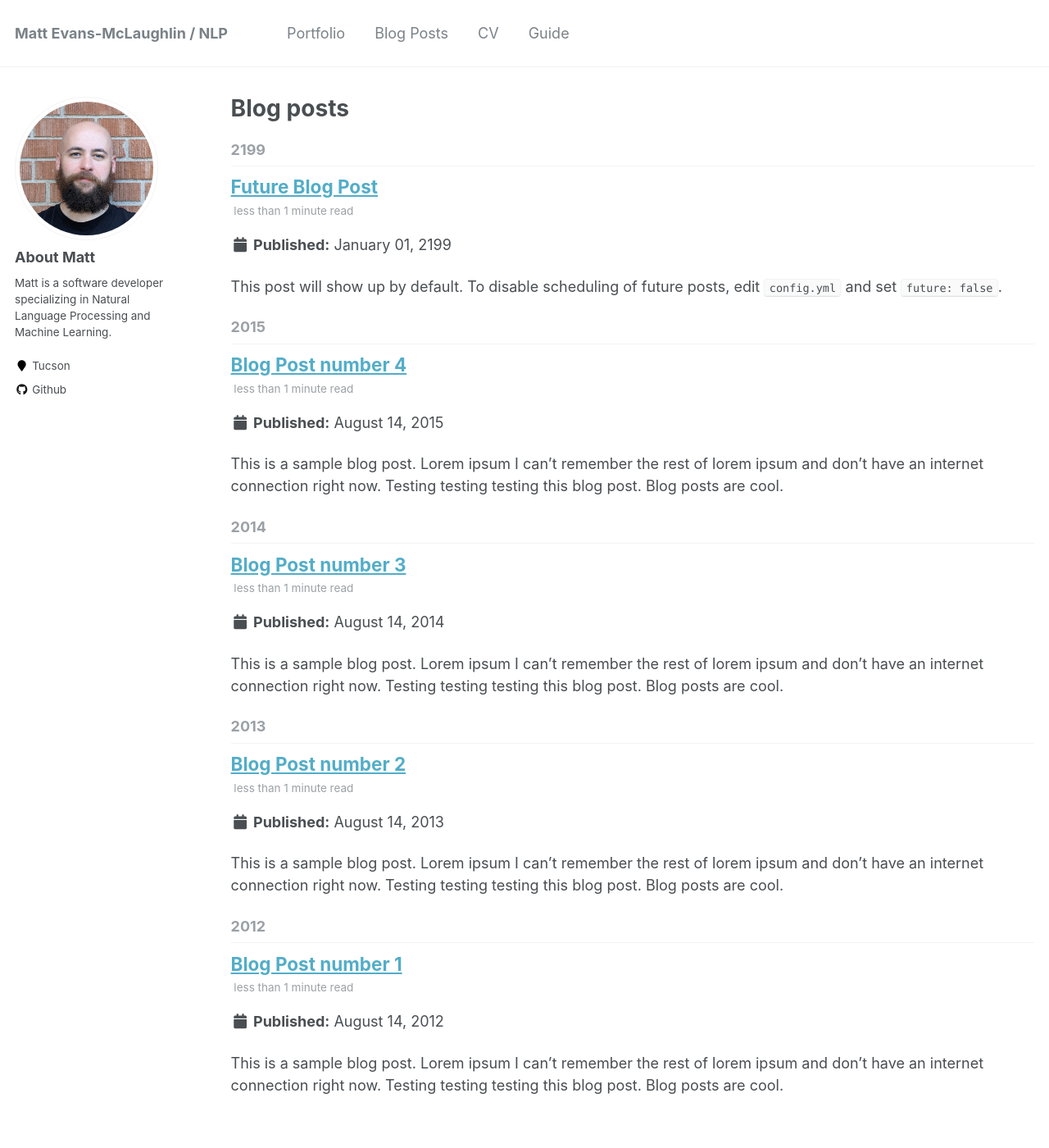
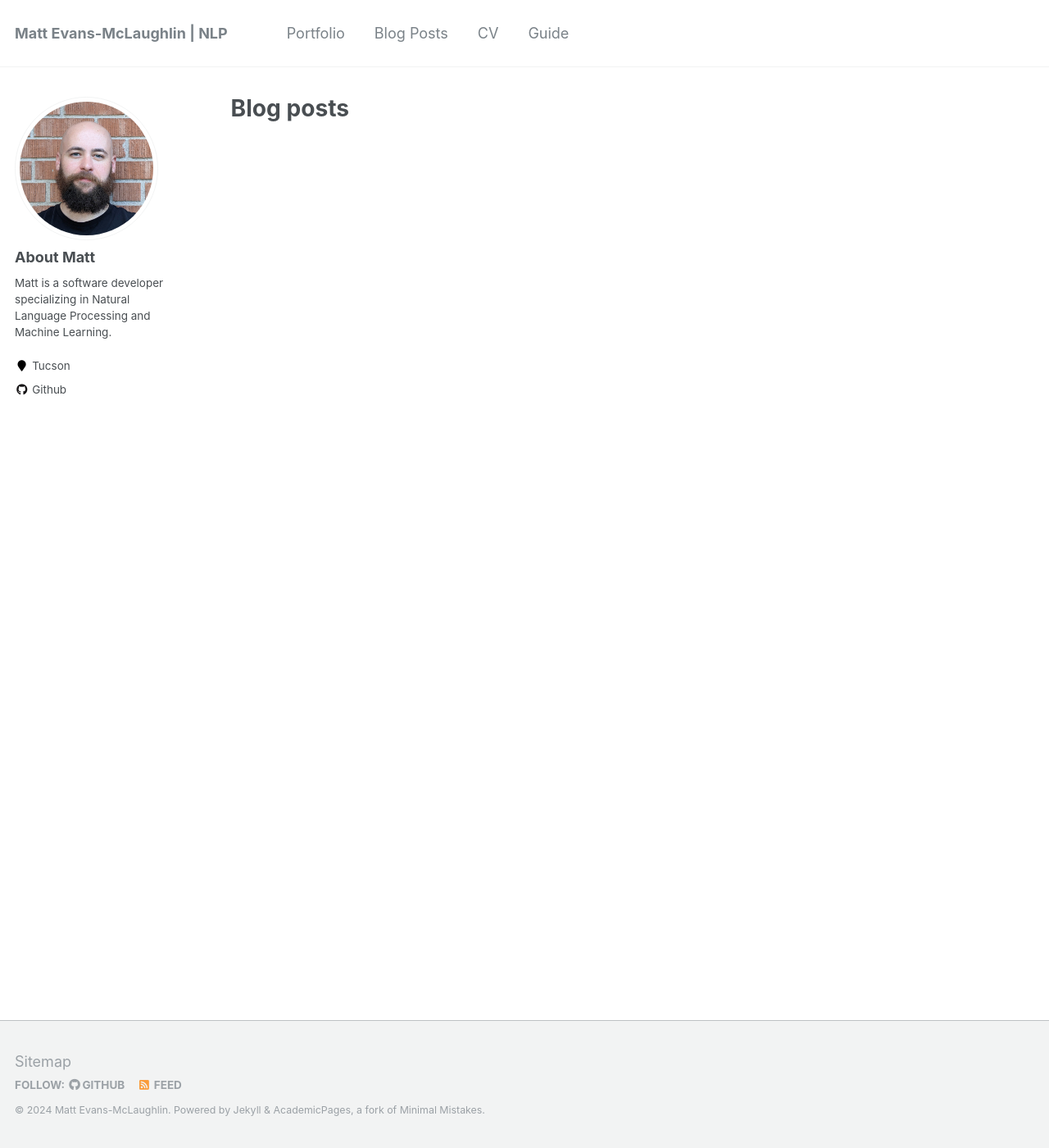
Before and after one commit to mc-wut/mc-wut.github.io, a Jekyll site: the page built from _pages/year-archive.html, in a window 1280 px wide and 1400 px high. Shown: the whole window at 82% size. Built offline with Jekyll 4.4.1, drawn with Linux system fonts in a browser that asks for light colours.

Commit message:
- removes Blog Posts page

```diff
--- a/_config.yml
+++ b/_config.yml
@@ -7,7 +7,7 @@
 
 # Site Settings
 locale                   : "en-US"
-title                    : "Matt Evans-McLaughlin / NLP"
+title                    : "Matt Evans-McLaughlin | NLP"
 title_separator          : "-"
 name                     : &name "Matt Evans-McLaughlin"
 description              : &description "NLP Professional and Human Language Technology MS student"
--- a/_posts/2012-08-14-blog-post-1.md
+++ /dev/null
@@ -1,20 +0,0 @@
----
-title: 'Blog Post number 1'
-date: 2012-08-14
-permalink: /posts/2012/08/blog-post-1/
-tags:
-  - cool posts
-  - category1
-  - category2
----
-
-This is a sample blog post. Lorem ipsum I can't remember the rest of lorem ipsum and don't have an internet connection right now. Testing testing testing this blog post. Blog posts are cool.
-
-Headings are cool
-======
-
-You can have many headings
-======
-
-Aren't headings cool?
-------
--- a/_posts/2013-08-14-blog-post-2.md
+++ /dev/null
@@ -1,20 +0,0 @@
----
-title: 'Blog Post number 2'
-date: 2013-08-14
-permalink: /posts/2013/08/blog-post-2/
-tags:
-  - cool posts
-  - category1
-  - category2
----
-
-This is a sample blog post. Lorem ipsum I can't remember the rest of lorem ipsum and don't have an internet connection right now. Testing testing testing this blog post. Blog posts are cool.
-
-Headings are cool
-======
-
-You can have many headings
-======
-
-Aren't headings cool?
-------
--- a/_posts/2014-08-14-blog-post-3.md
+++ /dev/null
@@ -1,20 +0,0 @@
----
-title: 'Blog Post number 3'
-date: 2014-08-14
-permalink: /posts/2014/08/blog-post-3/
-tags:
-  - cool posts
-  - category1
-  - category2
----
-
-This is a sample blog post. Lorem ipsum I can't remember the rest of lorem ipsum and don't have an internet connection right now. Testing testing testing this blog post. Blog posts are cool.
-
-Headings are cool
-======
-
-You can have many headings
-======
-
-Aren't headings cool?
-------
--- a/_posts/2199-01-01-future-post.md
+++ /dev/null
@@ -1,11 +0,0 @@
----
-title: 'Future Blog Post'
-date: 2199-01-01
-permalink: /posts/2012/08/blog-post-4/
-tags:
-  - cool posts
-  - category1
-  - category2
----
-
-This post will show up by default. To disable scheduling of future posts, edit `config.yml` and set `future: false`.
```
Also changed, not shown: _posts/2015-08-14-blog-post-4.md (deleted, +0 -20 lines).
